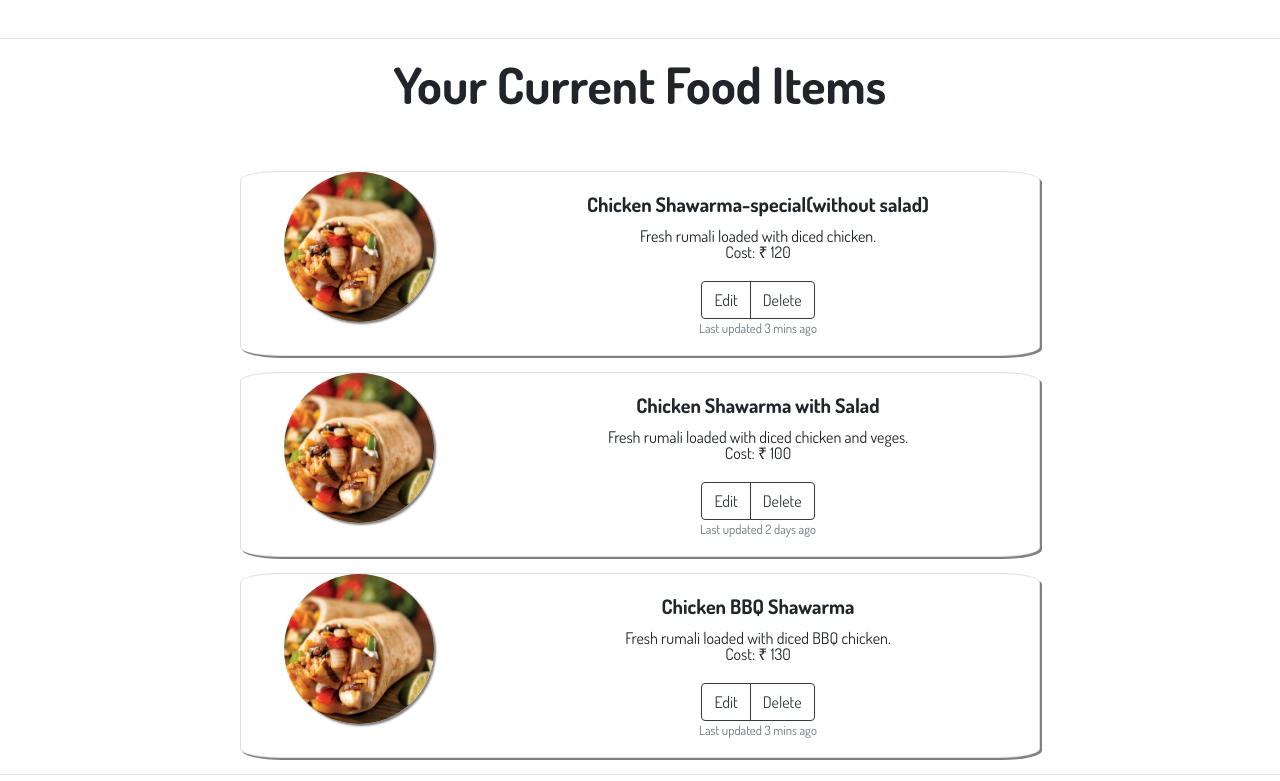
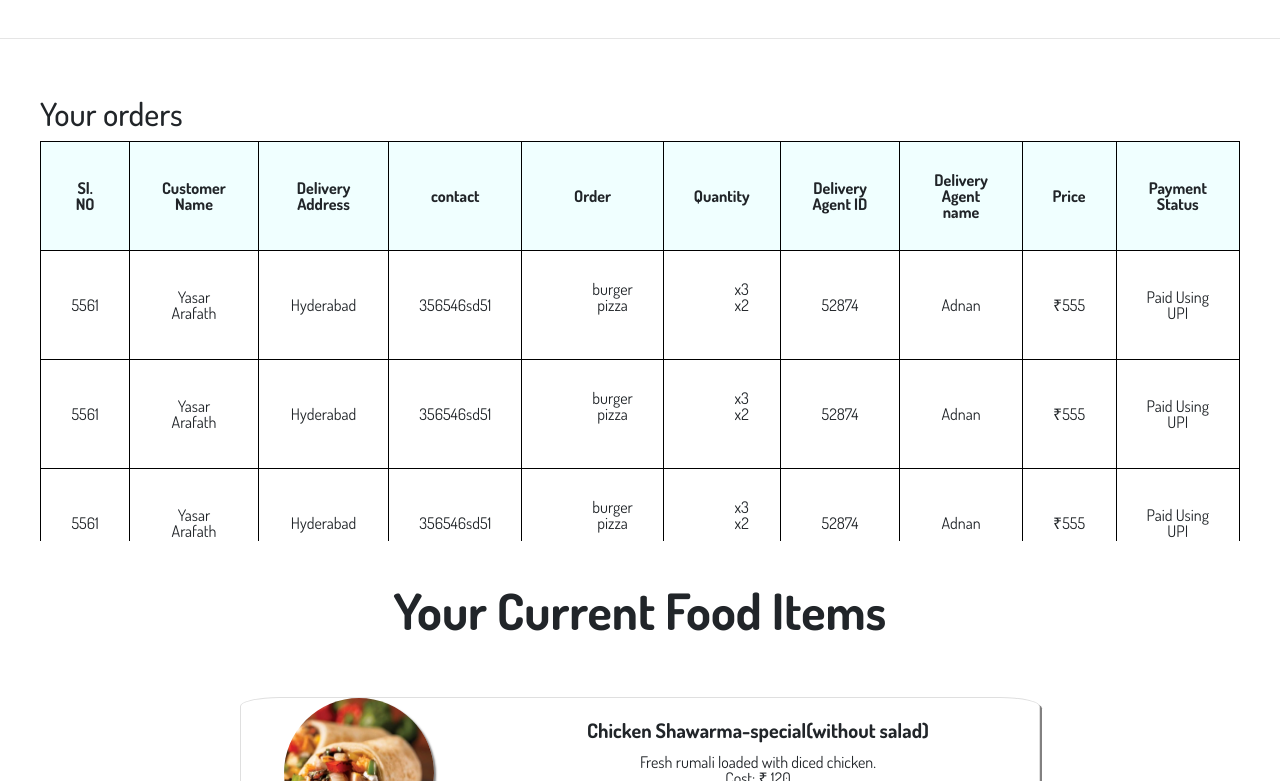
Before and after one commit to YasarArafathAli/FoodHunt, a plain HTML site: page business-afterlogin/index.html in a window 1280 px wide. Shown: the part 949-1730 px from the top of the page. Drawn offline with nearby package versions, Linux system fonts and the light colour scheme; a web font is replaced by a local one.

Commit message:
new stage

```diff
--- a/business-afterlogin/index.html
+++ b/business-afterlogin/index.html
@@ -71,6 +71,9 @@
                     <li>Lorem ipsum dolor sit amet consectetur adipisicing elit. Porro, odio</li>
                     <li>Lorem ipsum dolor sit amet consectetur adipisicing elit. Porro, odio</li>
                     <li>Lorem ipsum dolor sit amet consectetur adipisicing elit. Porro, odio</li>
+                    <li>Lorem ipsum dolor sit amet consectetur adipisicing elit. Porro, odio</li>
+
+                    <li>Lorem ipsum dolor sit amet consectetur adipisicing elit. Porro, odio</li>
                   </ol>
 
 
@@ -78,8 +81,117 @@
                 <hr>
 
 
+
+
                 <section class="orders">
-                  <div class="current-orders"></div>
+                  <div class="current-orders">
+                    <h2>Your orders
+                    </h2>
+                    <table id="orders-recieved" class="d-flex justify-content-center">
+                      <tr>
+                        <th id="customer-id">Sl. NO</th>
+                        <th id="customer-name">Customer Name</th>
+                        <th id="del-address">Delivery Address</th>
+                        <th id="contact">contact</th>
+                        <th id="order">Order</th>
+                        <th id="quantity">Quantity</th>
+
+                        <th id="Agent-id">Delivery Agent ID</th>
+                        <th id="Agent-name">Delivery Agent name</th>
+
+                        <th id="price">Price</th>
+                        <th id="payment status">Payment Status</th>
+                      </tr>
+                      <tr>
+                        <td>5561</td>
+                        <td>Yasar Arafath</td>
+                        <td>Hyderabad</td>
+                        <td>356546sd51</td>
+                        <td>
+                          <ul>
+                            <li>burger</li>
+                            <li>pizza</li>
+                          </ul>
+                        </td>
+                        <td><ul>
+
+                          <li>x3</li>
+                          <li>x2</li>
+                        </ul>
+                        </td>
+                        <td>52874</td>
+                        <td>Adnan</td>
+                        <td>&#8377;555</td>
+                        <td>Paid Using UPI</td>
+                      </tr>
+                      <tr>
+                        <td>5561</td>
+                        <td>Yasar Arafath</td>
+                        <td>Hyderabad</td>
+                        <td>356546sd51</td>
+                        <td>
+                          <ul>
+                            <li>burger</li>
+                            <li>pizza</li>
+                          </ul>
+                        </td>
+                        <td><ul>
+
+                          <li>x3</li>
+                          <li>x2</li>
+                        </ul>
+                        </td>
+                        <td>52874</td>
+                        <td>Adnan</td>
+                        <td>&#8377;555</td>
+                        <td>Paid Using UPI</td>
+                      </tr>
+                      <tr>
+                        <td>5561</td>
+                        <td>Yasar Arafath</td>
+                        <td>Hyderabad</td>
+                        <td>356546sd51</td>
+                        <td>
+                          <ul>
+                            <li>burger</li>
+                            <li>pizza</li>
+                          </ul>
+                        </td>
+                        <td><ul>
+
+                          <li>x3</li>
+                          <li>x2</li>
+                        </ul>
+                        </td>
+                        <td>52874</td>
+                        <td>Adnan</td>
+                        <td>&#8377;555</td>
+                        <td>Paid Using UPI</td>
+                      </tr>
+                      <tr>
+                        <td>5561</td>
+                        <td>Yasar Arafath</td>
+                        <td>Hyderabad</td>
+                        <td>356546sd51</td>
+                        <td>
+                          <ul>
+                            <li>burger</li>
+                            <li>pizza</li>
+                          </ul>
+                        </td>
+                        <td><ul>
+
+                          <li>x3</li>
+                          <li>x2</li>
+                        </ul>
+                        </td>
+                        <td>52874</td>
+                        <td>Adnan</td>
+                        <td>&#8377;555</td>
+                        <td>Paid Using UPI</td>
+                      </tr>
+                    </table>
+                  </div>
                 </section>
             <section>
                 <h3 id="current-dishes">Your Current Food Items</h3>
--- a/business-afterlogin/styles.css
+++ b/business-afterlogin/styles.css
@@ -265,13 +265,59 @@ span.hunt{
 }
 #restaurant-dtls .recent-orders{
     border-left: #000000 1px solid;
-}
-
-#restaurant-dtls ol li{
-    padding: 10px;
+    /* height: 300px; */
 
 }
 
+#restaurant-dtls .recent-orders{
+    overflow: scroll;
+    overflow-x: hidden;
+}
+}
+#restaurant-dtls ol li{
+    padding: 15px;
+
+}
+
+/* ========================current orders========================== */
+
+.orders{
+    padding: 40px;
+}
+
+#orders-recieved{
+    overflow: scroll;
+    overflow-x: hidden;
+    height: 400px;
+}
+
+.orders table{
+    text-align: center;
+}
+
+.orders table tr th{
+    padding: 30px;
+    border: 1px #000 solid;
+    background-color: azure;
+}
+
+.orders table tr td{
+    padding: 30px;
+    border: 1px #000 solid;
+}
+
+.orders table tr #order{
+    /* padding: 30px; */
+    /* border: 1px #000 solid; */
+    padding: 0;
+}
+.orders table tr td table th{
+    /* padding: 30px; */
+    /* border: 1px #000 solid; */
+    padding: 0;
+    border: none;
+
+}
 #current-dishes{
     text-align: center;
     font-size: 50px;
--- a/business/busstyles.css
+++ b/business/busstyles.css
@@ -444,7 +444,7 @@ background: linear-gradient(321deg, rgba(96,199,234,1) 18%, rgba(237,219,195,1)
     margin: 50px;
     /* padding: 80px; */
     transform: rotateZ(5deg);
-    border: #040135 5px solid;
+    border: #040135 5px dashed;
     /* background-color: #ffffff; */
 
 }
```
